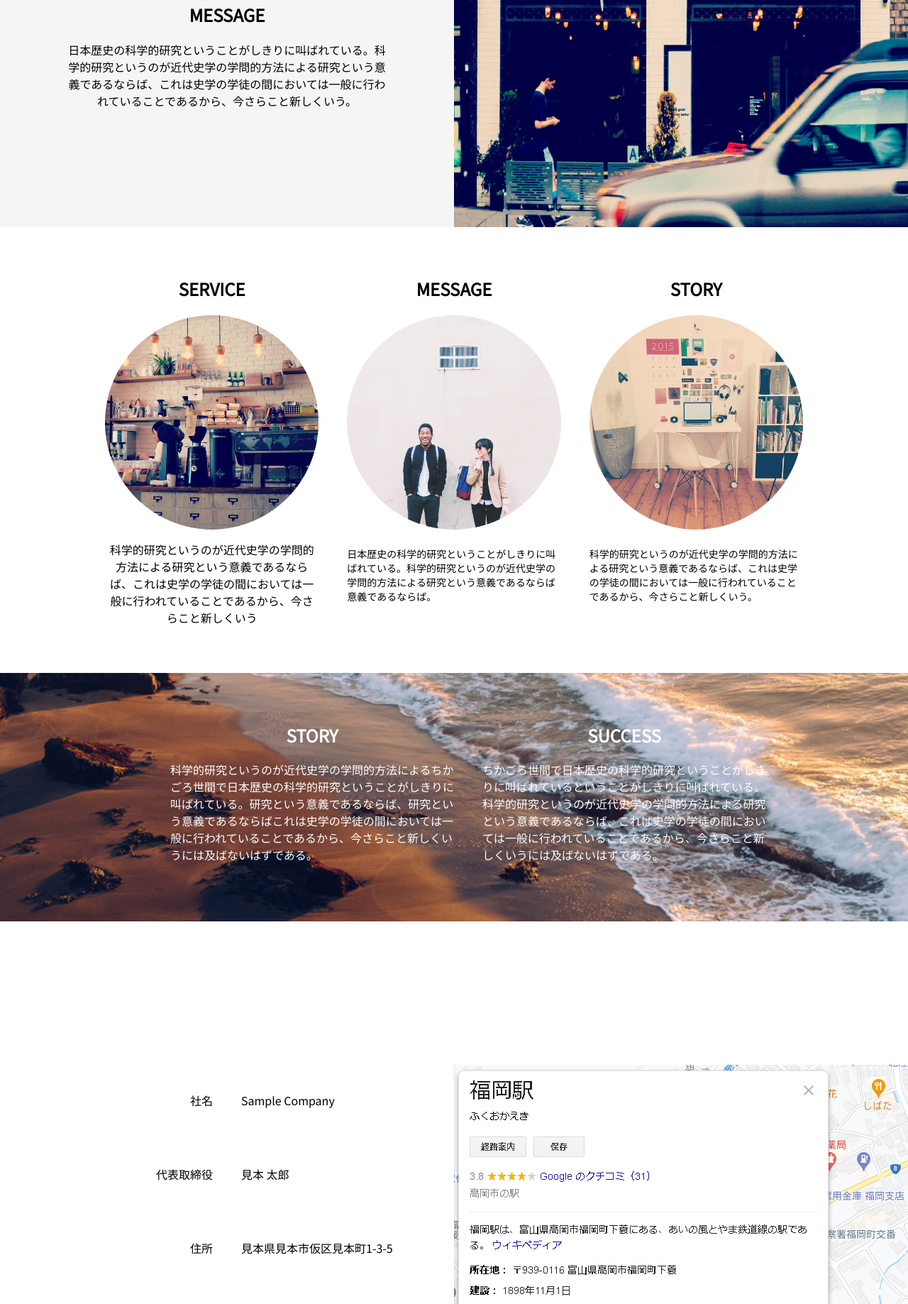
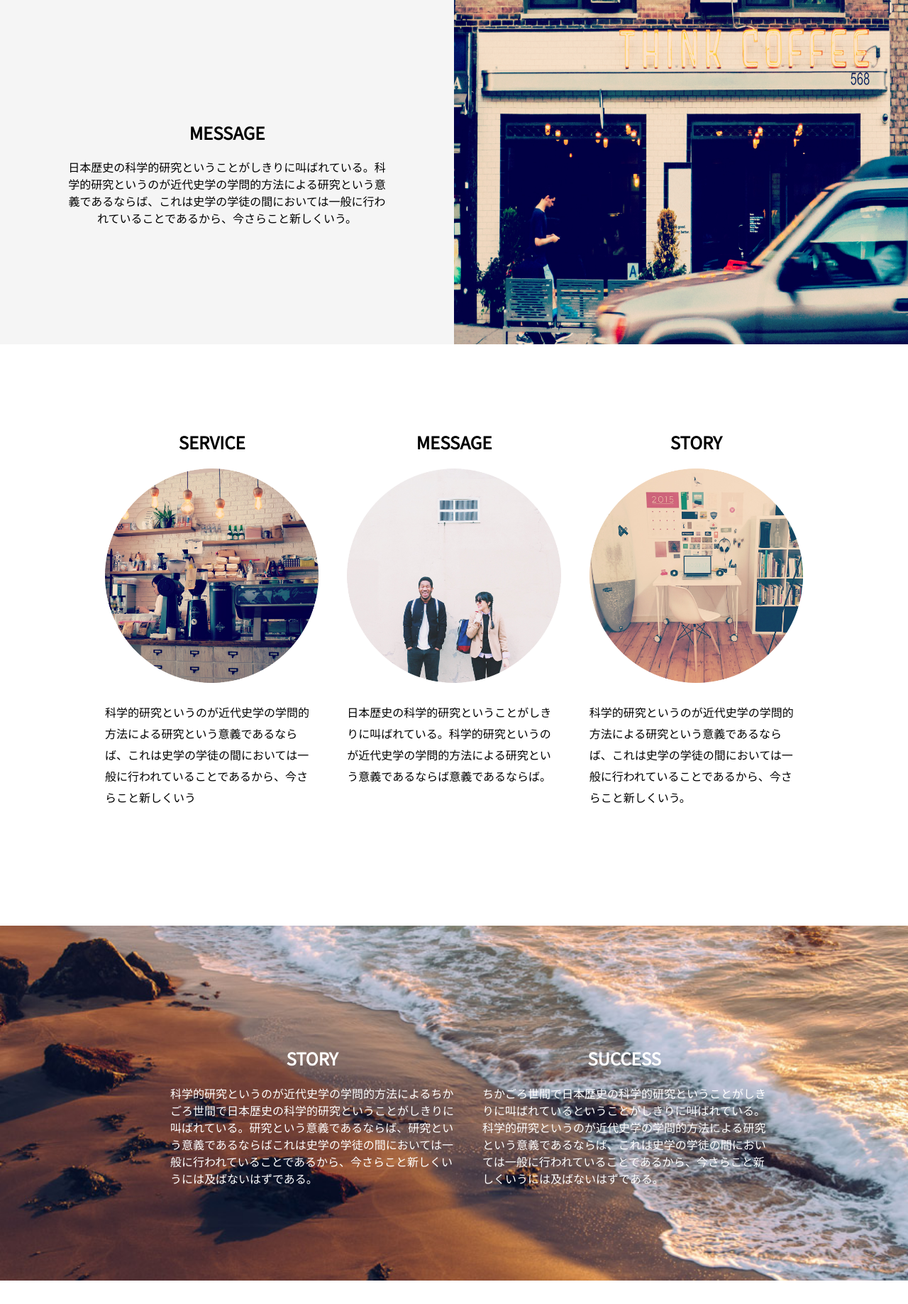
Before and after one commit to qbmht367598/curriculum, a PHP site: page / in a window 1280 px wide; the page is wider, and only the part inside the window is pictured. Shown: the part 1569-3406 px from the top of that part at 71% size. Run offline with PHP 8.4, Linux system fonts and the light colour scheme.

Commit message:
laptop版微調整

```diff
--- a/index.html
+++ b/index.html
@@ -41,17 +41,17 @@
   <div class="link-wrapper">
    <div class="links">
      <div class="link">
-       <h2>SERVICE</h2>
+       <h2 calss="link-head">SERVICE</h2>
        <img class="link-img" src="src/assets/materials/circleImg01.png" alt="">
-       <p>科学的研究というのが近代史学の学問的方法による研究という意義であるならば、これは史学の学徒の間においては一般に行われていることであるから、今さらこと新しくいう</p>
+       <p class="link-text">科学的研究というのが近代史学の学問的方法による研究という意義であるならば、これは史学の学徒の間においては一般に行われていることであるから、今さらこと新しくいう</p>
      </div>
      <div class="link">
-       <h2>MESSAGE</h2>
+       <h2 calss="link-head">MESSAGE</h2>
        <img class="link-img" src="src/assets/materials/circleImg02.png" alt="">
        <p class="link-text">日本歴史の科学的研究ということがしきりに叫ばれている。科学的研究というのが近代史学の学問的方法による研究という意義であるならば意義であるならば。</p>
      </div>
      <div class="link">
-       <h2>STORY</h2>
+       <h2 calss="link-head">STORY</h2>
        <img class="link-img" src="src/assets/materials/circleImg03.png" alt="">
        <p class="link-text">科学的研究というのが近代史学の学問的方法による研究という意義であるならば、これは史学の学徒の間においては一般に行われていることであるから、今さらこと新しくいう。</p>
      </div>
--- a/src/assets/css/app.css
+++ b/src/assets/css/app.css
@@ -7,6 +7,7 @@ body{
 .top-wrapper{
   background-image: url(../materials/mainImg.jpg);
   background-size: cover;
+  background-position: center;
   height:600px;
   width:90%;
   margin:auto;
@@ -30,7 +31,7 @@ body{
 .top-message{
   margin:auto;
   width:70%;
-  margin-top: 70px;
+  padding:100px 0px;
 }
 .top-mes{
   text-align: center;
@@ -69,6 +70,9 @@ body{
   }
 }
 /*links*/
+.link-wrapper{
+  margin-top:50px;
+}
 .links{
   width:80%;
   display: flex;
@@ -77,15 +81,16 @@ body{
 .link{
   text-align: center;
   padding:50px 20px 50px 20px;
-  width: 35%;
+  width: 30%;
  }
  .link-img{
   max-width: 100%;
 }
 .link-text{
   text-align: left;
-  font-size: 14px;
+  font-size: 16px;
   padding-top: 10px;
+  line-height: 30px;
 }
 @media screen and (max-width: 640px){
   .links{
@@ -103,12 +108,13 @@ body{
   background-size: cover;
   background-repeat: no-repeat;
   background-position: center center;
-  height: 350px;
+  height: 500px;
+  margin-top:100px;
 }
 .concepts{
   display: flex;
   margin:0 auto;
-  padding:50px 200px 50px 200px;
+  padding:150px 200px 150px 200px;
 }
 .concept-text{
   color:white;
```
